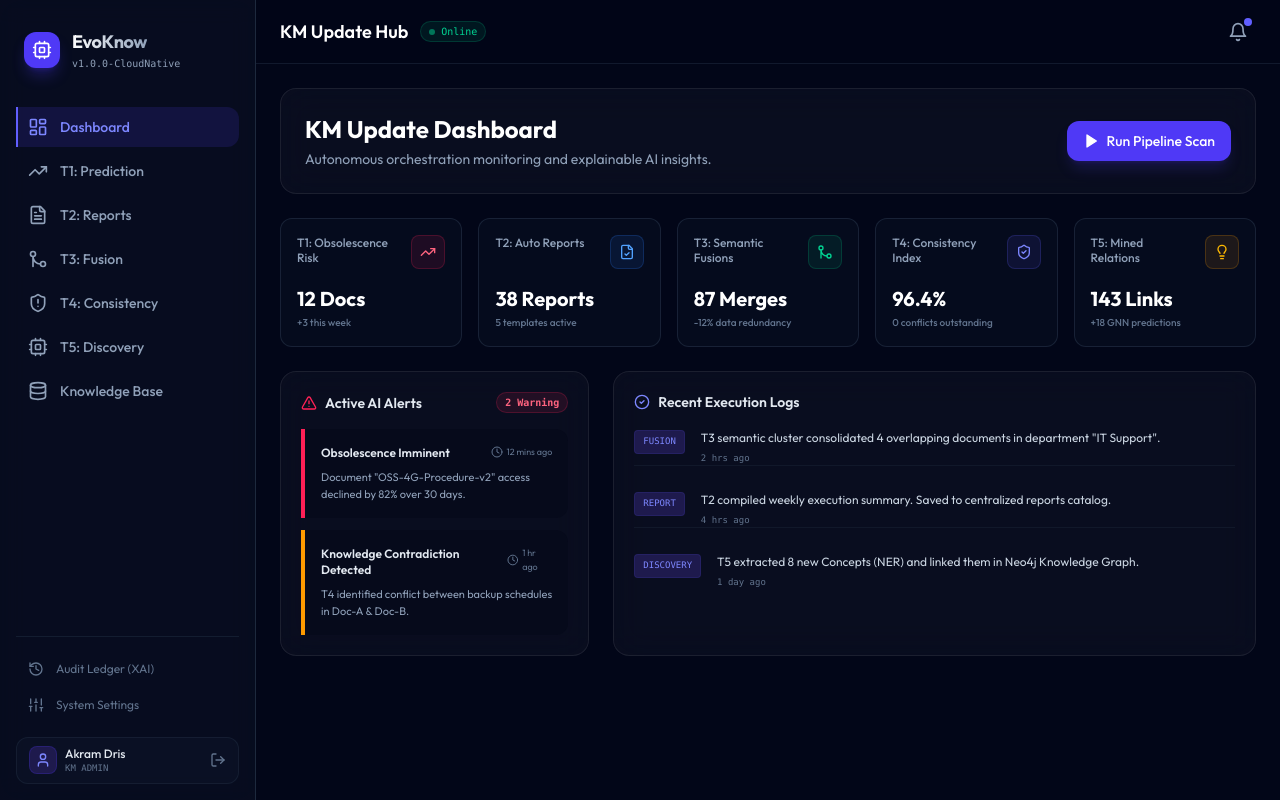
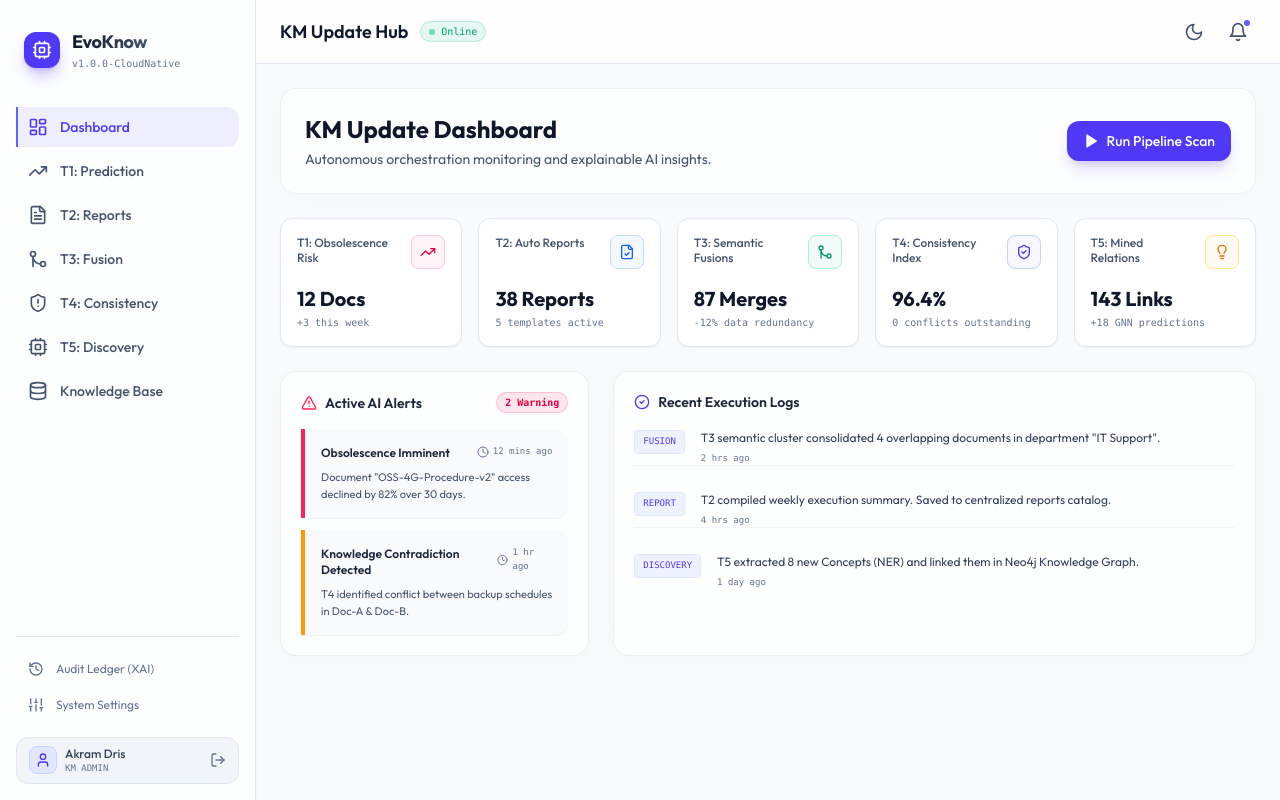
Before and after one commit to akram-dris/evo-know, a Vue app in the folder frontend/: page / in a window 1280 px wide. Built offline with nearby package versions, Linux system fonts and the light colour scheme.

Commit message:
feat(frontend): implement premium Light (White) theme as default and add Theme Toggle Button

```diff
--- a/frontend/src/App.vue
+++ b/frontend/src/App.vue
@@ -1,5 +1,5 @@
 <script setup>
-import { ref } from 'vue'
+import { ref, onMounted } from 'vue'
 import {
   LayoutDashboard,
   TrendingUp,
@@ -12,81 +12,108 @@ import {
   Database,
   Sliders,
   LogOut,
-  User
+  User,
+  Sun,
+  Moon
 } from 'lucide-vue-next'
 
 const notificationsCount = ref(3)
 const systemStatus = ref('Online')
+
+// Theme management (White Theme as default)
+const isDark = ref(false)
+
+const toggleTheme = () => {
+  isDark.value = !isDark.value
+  if (isDark.value) {
+    document.documentElement.classList.add('dark')
+    localStorage.setItem('theme', 'dark')
+  } else {
+    document.documentElement.classList.remove('dark')
+    localStorage.setItem('theme', 'light')
+  }
+}
+
+onMounted(() => {
+  const savedTheme = localStorage.getItem('theme')
+  if (savedTheme === 'dark') {
+    isDark.value = true
+    document.documentElement.classList.add('dark')
+  } else {
+    isDark.value = false
+    document.documentElement.classList.remove('dark')
+  }
+})
 </script>
 
 <template>
-  <div class="min-h-screen bg-slate-950 text-slate-100 flex overflow-hidden">
+  <div class="min-h-screen bg-slate-50 text-slate-800 dark:bg-slate-950 dark:text-slate-100 flex overflow-hidden transition-colors duration-300">
     <!-- Sidebar Navigation -->
-    <aside class="w-64 border-r border-slate-800 bg-slate-900/40 backdrop-blur-md flex flex-col p-4 space-y-6 shrink-0">
+    <aside class="w-64 border-r border-slate-200 dark:border-slate-800 bg-white/70 dark:bg-slate-900/40 backdrop-blur-md flex flex-col p-4 space-y-6 shrink-0 shadow-xs">
       <!-- Logo Header -->
       <div class="flex items-center space-x-3 px-2 py-3">
         <div class="h-9 w-9 rounded-xl bg-indigo-600 flex items-center justify-center shadow-lg shadow-indigo-600/30">
           <Cpu class="h-5 w-5 text-white" />
         </div>
         <div>
-          <span class="font-bold text-lg tracking-tight bg-gradient-to-r from-white to-slate-400 bg-clip-text text-transparent">EvoKnow</span>
-          <p class="text-[10px] text-slate-400 font-mono">v1.0.0-CloudNative</p>
+          <span class="font-bold text-lg tracking-tight bg-gradient-to-r from-slate-900 to-slate-600 dark:from-white dark:to-slate-400 bg-clip-text text-transparent">EvoKnow</span>
+          <p class="text-[10px] text-slate-500 dark:text-slate-400 font-mono">v1.0.0-CloudNative</p>
         </div>
       </div>
 
       <!-- Nav Links -->
       <nav class="flex-1 space-y-1">
-        <router-link to="/" class="flex items-center space-x-3 px-3 py-2.5 rounded-xl text-slate-400 hover:bg-slate-800/40 hover:text-white transition-all group">
-          <LayoutDashboard class="h-5 w-5 group-hover:text-indigo-400 transition-colors" />
+        <router-link to="/" class="flex items-center space-x-3 px-3 py-2.5 rounded-xl text-slate-600 hover:bg-slate-100 hover:text-slate-900 dark:text-slate-400 dark:hover:bg-slate-800/40 dark:hover:text-white transition-all group">
+          <LayoutDashboard class="h-5 w-5 group-hover:text-indigo-600 dark:group-hover:text-indigo-400 transition-colors" />
           <span class="text-sm font-medium">Dashboard</span>
         </router-link>
-        <router-link to="/prediction" class="flex items-center space-x-3 px-3 py-2.5 rounded-xl text-slate-400 hover:bg-slate-800/40 hover:text-white transition-all group">
-          <TrendingUp class="h-5 w-5 group-hover:text-indigo-400 transition-colors" />
+        <router-link to="/prediction" class="flex items-center space-x-3 px-3 py-2.5 rounded-xl text-slate-600 hover:bg-slate-100 hover:text-slate-900 dark:text-slate-400 dark:hover:bg-slate-800/40 dark:hover:text-white transition-all group">
+          <TrendingUp class="h-5 w-5 group-hover:text-indigo-600 dark:group-hover:text-indigo-400 transition-colors" />
           <span class="text-sm font-medium">T1: Prediction</span>
         </router-link>
-        <router-link to="/reports" class="flex items-center space-x-3 px-3 py-2.5 rounded-xl text-slate-400 hover:bg-slate-800/40 hover:text-white transition-all group">
-          <FileText class="h-5 w-5 group-hover:text-indigo-400 transition-colors" />
+        <router-link to="/reports" class="flex items-center space-x-3 px-3 py-2.5 rounded-xl text-slate-600 hover:bg-slate-100 hover:text-slate-900 dark:text-slate-400 dark:hover:bg-slate-800/40 dark:hover:text-white transition-all group">
+          <FileText class="h-5 w-5 group-hover:text-indigo-600 dark:group-hover:text-indigo-400 transition-colors" />
           <span class="text-sm font-medium">T2: Reports</span>
         </router-link>
-        <router-link to="/fusion" class="flex items-center space-x-3 px-3 py-2.5 rounded-xl text-slate-400 hover:bg-slate-800/40 hover:text-white transition-all group">
-          <GitMerge class="h-5 w-5 group-hover:text-indigo-400 transition-colors" />
+        <router-link to="/fusion" class="flex items-center space-x-3 px-3 py-2.5 rounded-xl text-slate-600 hover:bg-slate-100 hover:text-slate-900 dark:text-slate-400 dark:hover:bg-slate-800/40 dark:hover:text-white transition-all group">
+          <GitMerge class="h-5 w-5 group-hover:text-indigo-600 dark:group-hover:text-indigo-400 transition-colors" />
           <span class="text-sm font-medium">T3: Fusion</span>
         </router-link>
-        <router-link to="/consistency" class="flex items-center space-x-3 px-3 py-2.5 rounded-xl text-slate-400 hover:bg-slate-800/40 hover:text-white transition-all group">
-          <ShieldAlert class="h-5 w-5 group-hover:text-indigo-400 transition-colors" />
+        <router-link to="/consistency" class="flex items-center space-x-3 px-3 py-2.5 rounded-xl text-slate-600 hover:bg-slate-100 hover:text-slate-900 dark:text-slate-400 dark:hover:bg-slate-800/40 dark:hover:text-white transition-all group">
+          <ShieldAlert class="h-5 w-5 group-hover:text-indigo-600 dark:group-hover:text-indigo-400 transition-colors" />
           <span class="text-sm font-medium">T4: Consistency</span>
         </router-link>
-        <router-link to="/discovery" class="flex items-center space-x-3 px-3 py-2.5 rounded-xl text-slate-400 hover:bg-slate-800/40 hover:text-white transition-all group">
-          <Cpu class="h-5 w-5 group-hover:text-indigo-400 transition-colors" />
+        <router-link to="/discovery" class="flex items-center space-x-3 px-3 py-2.5 rounded-xl text-slate-600 hover:bg-slate-100 hover:text-slate-900 dark:text-slate-400 dark:hover:bg-slate-800/40 dark:hover:text-white transition-all group">
+          <Cpu class="h-5 w-5 group-hover:text-indigo-600 dark:group-hover:text-indigo-400 transition-colors" />
           <span class="text-sm font-medium">T5: Discovery</span>
         </router-link>
-        <router-link to="/knowledge-base" class="flex items-center space-x-3 px-3 py-2.5 rounded-xl text-slate-400 hover:bg-slate-800/40 hover:text-white transition-all group">
-          <Database class="h-5 w-5 group-hover:text-indigo-400 transition-colors" />
+        <router-link to="/knowledge-base" class="flex items-center space-x-3 px-3 py-2.5 rounded-xl text-slate-600 hover:bg-slate-100 hover:text-slate-900 dark:text-slate-400 dark:hover:bg-slate-800/40 dark:hover:text-white transition-all group">
+          <Database class="h-5 w-5 group-hover:text-indigo-600 dark:group-hover:text-indigo-400 transition-colors" />
           <span class="text-sm font-medium">Knowledge Base</span>
         </router-link>
       </nav>
 
       <!-- Bottom Profile / Meta Actions -->
-      <div class="border-t border-slate-800/60 pt-4 space-y-1">
-        <router-link to="/audit" class="flex items-center space-x-3 px-3 py-2 rounded-lg text-slate-500 hover:text-slate-200 transition-colors text-xs">
+      <div class="border-t border-slate-200 dark:border-slate-800/60 pt-4 space-y-1">
+        <router-link to="/audit" class="flex items-center space-x-3 px-3 py-2 rounded-lg text-slate-500 hover:text-slate-800 dark:hover:text-slate-200 transition-colors text-xs">
           <History class="h-4 w-4" />
           <span>Audit Ledger (XAI)</span>
         </router-link>
-        <router-link to="/settings" class="flex items-center space-x-3 px-3 py-2 rounded-lg text-slate-500 hover:text-slate-200 transition-colors text-xs">
+        <router-link to="/settings" class="flex items-center space-x-3 px-3 py-2 rounded-lg text-slate-500 hover:text-slate-800 dark:hover:text-slate-200 transition-colors text-xs">
           <Sliders class="h-4 w-4" />
           <span>System Settings</span>
         </router-link>
-        <div class="flex items-center justify-between px-3 py-2 mt-4 bg-slate-900/50 rounded-xl border border-slate-800/60">
+        <div class="flex items-center justify-between px-3 py-2 mt-4 bg-slate-100 dark:bg-slate-900/50 rounded-xl border border-slate-200 dark:border-slate-800/60">
           <div class="flex items-center space-x-2">
-            <div class="h-7 w-7 rounded-lg bg-indigo-950 flex items-center justify-center border border-indigo-800/40">
-              <User class="h-4 w-4 text-indigo-400" />
+            <div class="h-7 w-7 rounded-lg bg-indigo-100 dark:bg-indigo-950 flex items-center justify-center border border-indigo-200 dark:border-indigo-800/40">
+              <User class="h-4 w-4 text-indigo-600 dark:text-indigo-400" />
             </div>
             <div class="truncate w-24">
-              <p class="text-xs font-medium text-slate-200 truncate">Akram Dris</p>
+              <p class="text-xs font-medium text-slate-700 dark:text-slate-200 truncate">Akram Dris</p>
               <p class="text-[9px] text-slate-500 font-mono uppercase">KM Admin</p>
             </div>
           </div>
-          <button class="text-slate-500 hover:text-slate-300">
+          <button class="text-slate-500 hover:text-slate-700 dark:hover:text-slate-300">
             <LogOut class="h-4 w-4" />
           </button>
         </div>
@@ -96,25 +123,31 @@ const systemStatus = ref('Online')
     <!-- Main Content Workspace -->
     <div class="flex-1 flex flex-col min-w-0">
       <!-- Navbar / Top Header -->
-      <header class="h-16 border-b border-slate-800/60 bg-slate-950/60 backdrop-blur-md flex items-center justify-between px-6 shrink-0">
+      <header class="h-16 border-b border-slate-200 dark:border-slate-800/60 bg-white/80 dark:bg-slate-950/60 backdrop-blur-md flex items-center justify-between px-6 shrink-0 z-10 transition-colors duration-300">
         <div class="flex items-center space-x-3">
-          <h2 class="font-semibold text-lg text-white">KM Update Hub</h2>
-          <div class="flex items-center space-x-1.5 px-2 py-0.5 rounded-full bg-emerald-500/10 border border-emerald-500/20 text-emerald-400">
-            <span class="h-1.5 w-1.5 rounded-full bg-emerald-400 animate-pulse"></span>
+          <h2 class="font-semibold text-lg text-slate-900 dark:text-white">KM Update Hub</h2>
+          <div class="flex items-center space-x-1.5 px-2 py-0.5 rounded-full bg-emerald-500/10 border border-emerald-500/20 text-emerald-600 dark:text-emerald-400">
+            <span class="h-1.5 w-1.5 rounded-full bg-emerald-500 dark:bg-emerald-400 animate-pulse"></span>
             <span class="text-[10px] font-mono font-medium">{{ systemStatus }}</span>
           </div>
         </div>
-        <div class="flex items-center space-x-4">
+        <div class="flex items-center space-x-2">
+          <!-- Theme Toggle Button -->
+          <button @click="toggleTheme" class="p-2 text-slate-600 hover:text-slate-900 dark:text-slate-400 dark:hover:text-white rounded-lg hover:bg-slate-100 dark:hover:bg-slate-800/40 transition-all" title="Toggle theme">
+            <Sun v-if="isDark" class="h-5 w-5" />
+            <Moon v-else class="h-5 w-5" />
+          </button>
+
           <!-- Notification bell -->
-          <button class="relative p-2 text-slate-400 hover:text-white rounded-lg hover:bg-slate-800/40 transition-all">
+          <button class="relative p-2 text-slate-600 hover:text-slate-900 dark:text-slate-400 dark:hover:text-white rounded-lg hover:bg-slate-100 dark:hover:bg-slate-800/40 transition-all">
             <Bell class="h-5 w-5" />
-            <span v-if="notificationsCount > 0" class="absolute top-1 right-1 h-2 w-2 rounded-full bg-indigo-500"></span>
+            <span v-if="notificationsCount > 0" class="absolute top-1.5 right-1.5 h-1.5 w-1.5 rounded-full bg-indigo-500"></span>
           </button>
         </div>
       </header>
 
       <!-- Main Router view wrapper -->
-      <main class="flex-1 overflow-y-auto p-6">
+      <main class="flex-1 overflow-y-auto p-6 transition-colors duration-300">
         <router-view />
       </main>
     </div>
@@ -126,6 +159,6 @@ const systemStatus = ref('Online')
 
 /* Custom Router active classes styling */
 .router-link-active {
-  @apply bg-indigo-600/15 text-indigo-400 border-l-2 border-indigo-500 rounded-l-none pl-2.5!;
+  @apply bg-indigo-500/10 text-indigo-600 dark:bg-indigo-600/15 dark:text-indigo-400 border-l-2 border-indigo-500 rounded-l-none pl-2.5!;
 }
 </style>
--- a/frontend/src/style.css
+++ b/frontend/src/style.css
@@ -1,15 +1,24 @@
 @import "tailwindcss";
 
-/* Global overrides & premium glassmorphism presets */
+/* Global overrides & premium theme system */
 @layer base {
   body {
-    @apply bg-slate-900 text-slate-100 antialiased;
+    @apply bg-slate-50 text-slate-800 dark:bg-slate-950 dark:text-slate-100 antialiased transition-colors duration-300;
   }
 }
 
+/* Premium translucent overlays (Glassmorphism) */
 .glass-panel {
-  background: rgba(255, 255, 255, 0.03);
+  background: rgba(255, 255, 255, 0.7);
   backdrop-filter: blur(16px);
   -webkit-backdrop-filter: blur(16px);
-  border: 1px solid rgba(255, 255, 255, 0.08);
+  border: 1px solid rgba(0, 0, 0, 0.06);
+  box-shadow: 0 4px 30px rgba(0, 0, 0, 0.02);
+  transition: all 0.3s ease;
 }
+
+.dark .glass-panel {
+  background: rgba(15, 23, 42, 0.45);
+  border: 1px solid rgba(255, 255, 255, 0.06);
+  box-shadow: 0 4px 30px rgba(0, 0, 0, 0.15);
+}
--- a/frontend/src/views/Dashboard.vue
+++ b/frontend/src/views/Dashboard.vue
@@ -13,11 +13,11 @@ import {
 } from 'lucide-vue-next'
 
 const stats = ref([
-  { name: 'T1: Obsolescence Risk', value: '12 Docs', change: '+3 this week', changeType: 'increase', icon: TrendingUp, color: 'text-rose-400 bg-rose-500/10 border-rose-500/20' },
-  { name: 'T2: Auto Reports', value: '38 Reports', change: '5 templates active', changeType: 'neutral', icon: FileCheck, color: 'text-blue-400 bg-blue-500/10 border-blue-500/20' },
-  { name: 'T3: Semantic Fusions', value: '87 Merges', change: '-12% data redundancy', changeType: 'decrease', icon: GitMerge, color: 'text-emerald-400 bg-emerald-500/10 border-emerald-500/20' },
-  { name: 'T4: Consistency Index', value: '96.4%', change: '0 conflicts outstanding', changeType: 'neutral', icon: ShieldCheck, color: 'text-indigo-400 bg-indigo-500/10 border-indigo-500/20' },
-  { name: 'T5: Mined Relations', value: '143 Links', change: '+18 GNN predictions', changeType: 'increase', icon: Lightbulb, color: 'text-amber-400 bg-amber-500/10 border-amber-500/20' },
+  { name: 'T1: Obsolescence Risk', value: '12 Docs', change: '+3 this week', changeType: 'increase', icon: TrendingUp, color: 'text-rose-600 dark:text-rose-400 bg-rose-500/5 dark:bg-rose-500/10 border-rose-200 dark:border-rose-500/20' },
+  { name: 'T2: Auto Reports', value: '38 Reports', change: '5 templates active', changeType: 'neutral', icon: FileCheck, color: 'text-blue-600 dark:text-blue-400 bg-blue-500/5 dark:bg-blue-500/10 border-blue-200 dark:border-blue-500/20' },
+  { name: 'T3: Semantic Fusions', value: '87 Merges', change: '-12% data redundancy', changeType: 'decrease', icon: GitMerge, color: 'text-emerald-600 dark:text-emerald-400 bg-emerald-500/5 dark:bg-emerald-500/10 border-emerald-200 dark:border-emerald-500/20' },
+  { name: 'T4: Consistency Index', value: '96.4%', change: '0 conflicts outstanding', changeType: 'neutral', icon: ShieldCheck, color: 'text-indigo-600 dark:text-indigo-400 bg-indigo-500/5 dark:bg-indigo-500/10 border-indigo-200 dark:border-indigo-500/20' },
+  { name: 'T5: Mined Relations', value: '143 Links', change: '+18 GNN predictions', changeType: 'increase', icon: Lightbulb, color: 'text-amber-600 dark:text-amber-400 bg-amber-500/5 dark:bg-amber-500/10 border-amber-200 dark:border-amber-500/20' },
 ])
 
 const recentAlerts = ref([
@@ -33,14 +33,14 @@ const recentActivity = ref([
 </script>
 
 <template>
-  <div class="space-y-6">
+  <div class="space-y-6 transition-colors duration-300">
     <!-- Hero Header -->
-    <div class="flex justify-between items-center bg-gradient-to-r from-slate-900 to-indigo-950/20 p-6 rounded-2xl border border-slate-800/60 glass-panel">
+    <div class="flex justify-between items-center bg-gradient-to-r from-white to-slate-100 dark:from-slate-900 dark:to-indigo-950/20 p-6 rounded-2xl border border-slate-200 dark:border-slate-800/60 glass-panel shadow-xs">
       <div>
-        <h1 class="text-2xl font-bold text-white">KM Update Dashboard</h1>
-        <p class="text-slate-400 text-sm mt-1">Autonomous orchestration monitoring and explainable AI insights.</p>
+        <h1 class="text-2xl font-bold text-slate-900 dark:text-white">KM Update Dashboard</h1>
+        <p class="text-slate-600 dark:text-slate-400 text-sm mt-1">Autonomous orchestration monitoring and explainable AI insights.</p>
       </div>
-      <button class="bg-indigo-600 hover:bg-indigo-500 text-white font-medium text-sm px-4 py-2.5 rounded-xl flex items-center space-x-2 shadow-lg shadow-indigo-600/20 transition-all">
+      <button class="bg-indigo-600 hover:bg-indigo-500 text-white font-medium text-sm px-4 py-2.5 rounded-xl flex items-center space-x-2 shadow-lg shadow-indigo-600/20 transition-all cursor-pointer">
         <Play class="h-4 w-4 fill-current" />
         <span>Run Pipeline Scan</span>
       </button>
@@ -48,16 +48,16 @@ const recentActivity = ref([
 
     <!-- Metrics Grid -->
     <div class="grid grid-cols-1 md:grid-cols-2 lg:grid-cols-5 gap-4">
-      <div v-for="stat in stats" :key="stat.name" class="p-4 rounded-xl border border-slate-800/80 bg-slate-900/30 flex flex-col justify-between space-y-4 hover:border-slate-700/80 transition-all">
+      <div v-for="stat in stats" :key="stat.name" class="p-4 rounded-xl border border-slate-200 dark:border-slate-800/80 bg-white dark:bg-slate-900/30 flex flex-col justify-between space-y-4 hover:border-slate-300 dark:hover:border-slate-700/80 shadow-xs hover:shadow-md transition-all">
         <div class="flex justify-between items-start">
-          <span class="text-xs font-medium text-slate-400 leading-tight w-2/3">{{ stat.name }}</span>
+          <span class="text-xs font-medium text-slate-600 dark:text-slate-400 leading-tight w-2/3">{{ stat.name }}</span>
           <div class="p-2 rounded-lg border" :class="stat.color">
             <component :is="stat.icon" class="h-4 w-4" />
           </div>
         </div>
         <div>
-          <h3 class="text-xl font-bold text-white">{{ stat.value }}</h3>
-          <p class="text-[10px] mt-0.5 text-slate-500 font-medium">{{ stat.change }}</p>
+          <h3 class="text-xl font-bold text-slate-900 dark:text-white">{{ stat.value }}</h3>
+          <p class="text-[10px] mt-0.5 text-slate-500 font-medium font-mono">{{ stat.change }}</p>
         </div>
       </div>
     </div>
@@ -65,45 +65,45 @@ const recentActivity = ref([
     <!-- Alerts and Activity -->
     <div class="grid grid-cols-1 lg:grid-cols-3 gap-6">
       <!-- Alerts Column -->
-      <div class="lg:col-span-1 bg-slate-900/20 border border-slate-800/60 p-5 rounded-2xl space-y-4 glass-panel">
+      <div class="lg:col-span-1 bg-white/70 dark:bg-slate-900/20 border border-slate-200 dark:border-slate-800/60 p-5 rounded-2xl space-y-4 glass-panel shadow-xs">
         <div class="flex justify-between items-center">
-          <h2 class="font-semibold text-slate-200 text-sm flex items-center space-x-2">
+          <h2 class="font-semibold text-slate-800 dark:text-slate-200 text-sm flex items-center space-x-2">
             <AlertTriangle class="h-4 w-4 text-rose-500" />
             <span>Active AI Alerts</span>
           </h2>
-          <span class="bg-rose-500/10 border border-rose-500/20 text-rose-400 text-[10px] font-mono px-2 py-0.5 rounded-full font-semibold">2 Warning</span>
+          <span class="bg-rose-500/10 border border-rose-500/20 text-rose-600 dark:text-rose-400 text-[10px] font-mono px-2 py-0.5 rounded-full font-semibold">2 Warning</span>
         </div>
 
         <div class="space-y-3">
           <div v-for="alert in recentAlerts" :key="alert.id"
-               class="p-4 border-l-4 rounded-r-xl bg-slate-950/40 border-slate-800 space-y-2 hover:bg-slate-950/80 transition-colors"
+               class="p-4 border-l-4 rounded-r-xl bg-slate-50 dark:bg-slate-950/40 border-slate-200 dark:border-slate-800 space-y-2 hover:bg-slate-100 dark:hover:bg-slate-950/80 transition-colors shadow-2xs"
                :class="alert.severity === 'high' ? 'border-l-rose-500' : 'border-l-amber-500'">
             <div class="flex justify-between items-start">
-              <h4 class="text-xs font-semibold text-slate-200">{{ alert.title }}</h4>
-              <span class="text-[9px] text-slate-500 flex items-center space-x-1">
+              <h4 class="text-xs font-semibold text-slate-800 dark:text-slate-200">{{ alert.title }}</h4>
+              <span class="text-[9px] text-slate-500 flex items-center space-x-1 font-mono">
                 <Clock class="h-3 w-3" />
                 <span>{{ alert.time }}</span>
               </span>
             </div>
-            <p class="text-[11px] text-slate-400 leading-normal">{{ alert.desc }}</p>
+            <p class="text-[11px] text-slate-600 dark:text-slate-400 leading-normal">{{ alert.desc }}</p>
           </div>
         </div>
       </div>
 
       <!-- Activity Column -->
-      <div class="lg:col-span-2 bg-slate-900/20 border border-slate-800/60 p-5 rounded-2xl space-y-4 glass-panel">
-        <h2 class="font-semibold text-slate-200 text-sm flex items-center space-x-2">
-          <CheckCircle2 class="h-4 w-4 text-indigo-400" />
+      <div class="lg:col-span-2 bg-white/70 dark:bg-slate-900/20 border border-slate-200 dark:border-slate-800/60 p-5 rounded-2xl space-y-4 glass-panel shadow-xs">
+        <h2 class="font-semibold text-slate-800 dark:text-slate-200 text-sm flex items-center space-x-2">
+          <CheckCircle2 class="h-4 w-4 text-indigo-600 dark:text-indigo-400" />
           <span>Recent Execution Logs</span>
         </h2>
 
-        <div class="divide-y divide-slate-800/40 space-y-3">
+        <div class="divide-y divide-slate-100 dark:divide-slate-800/40 space-y-3">
           <div v-for="act in recentActivity" :key="act.id" class="pt-3 first:pt-0 flex items-start space-x-4">
-            <span class="bg-indigo-950 text-indigo-400 text-[9px] font-mono uppercase px-2 py-1 rounded border border-indigo-900/40 mt-0.5">
+            <span class="bg-indigo-50 dark:bg-indigo-950 text-indigo-600 dark:text-indigo-400 text-[9px] font-mono uppercase px-2 py-1 rounded border border-indigo-100 dark:border-indigo-900/40 mt-0.5">
               {{ act.type }}
             </span>
             <div class="flex-1 space-y-1">
-              <p class="text-xs text-slate-300 leading-relaxed">{{ act.message }}</p>
+              <p class="text-xs text-slate-700 dark:text-slate-300 leading-relaxed">{{ act.message }}</p>
               <p class="text-[9px] text-slate-500 font-mono">{{ act.time }}</p>
             </div>
           </div>
```
Also changed, not shown: frontend/src/views/Audit.vue (+4 -4 lines), frontend/src/views/Consistency.vue (+4 -4 lines), frontend/src/views/Discovery.vue (+4 -4 lines), frontend/src/views/Fusion.vue (+4 -4 lines), frontend/src/views/KnowledgeBase.vue (+4 -4 lines), frontend/src/views/Prediction.vue (+4 -4 lines), frontend/src/views/Reports.vue (+4 -4 lines), frontend/src/views/Settings.vue (+4 -4 lines).
